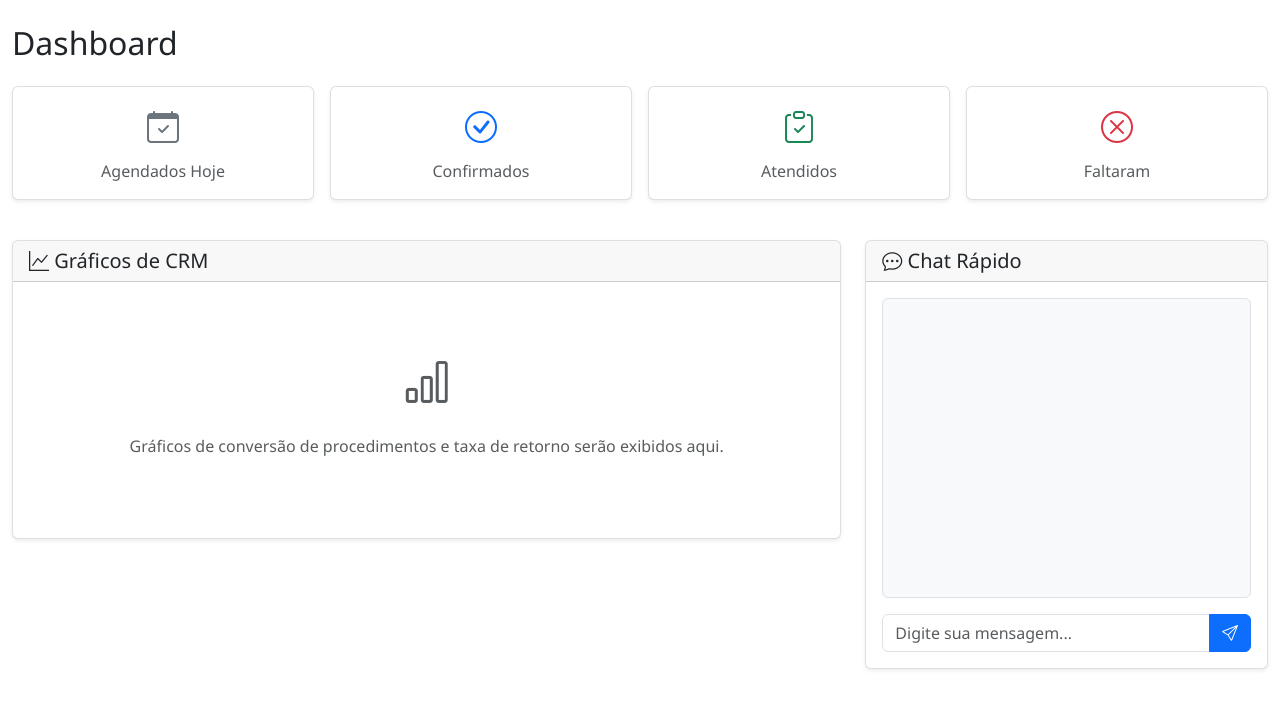
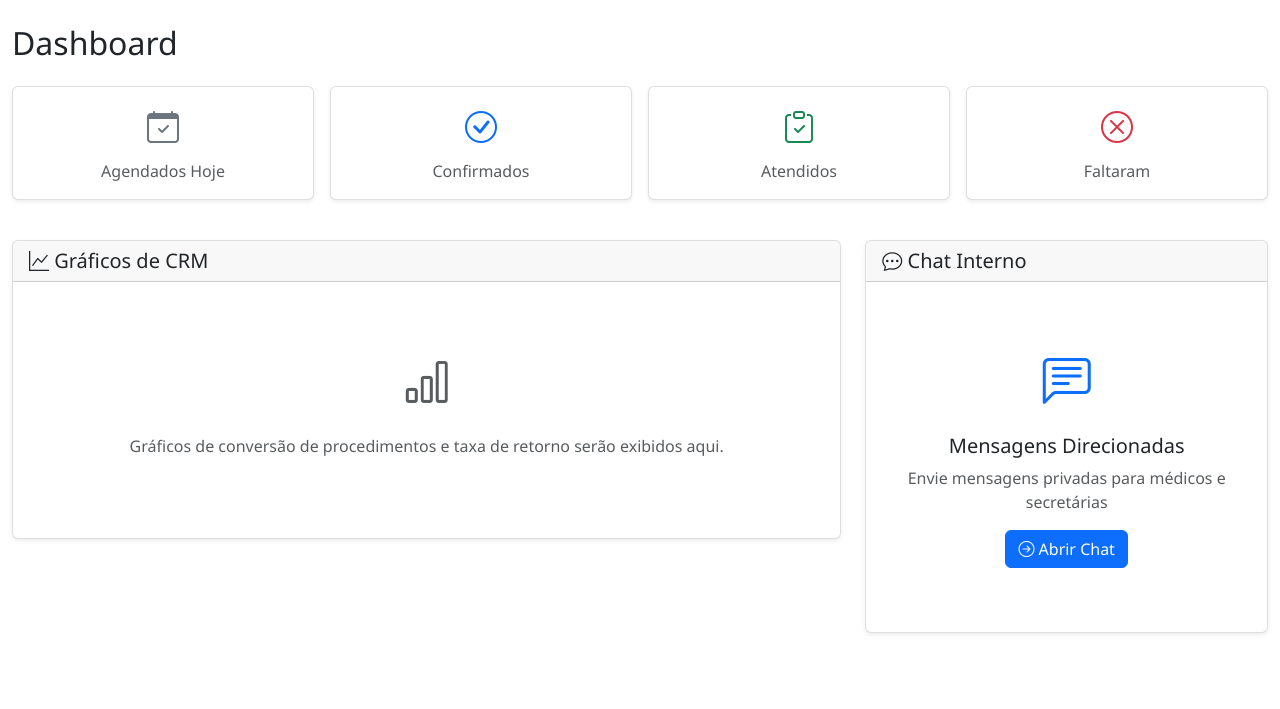
Before and after one commit to tubasile-alt/CRM, a Python web app: template templates/dashboard.html in a window 1280 px wide. Shown: the top 709 px of the page. Run offline with Jinja, Linux system fonts and the light colour scheme; the template is opened without the code that fills it, so the values that code supplies are empty.

Commit message:
Improve internal chat to offer private messaging with read receipts
Replace quick chat with a new internal chat system featuring 1-on-1 directed messaging, read tracking, and unread message badges.

Replit-Commit-Author: Agent
Replit-Commit-Session-Id: 0c2eb410-194c-4705-bab9-17c82239a004
Replit-Commit-Checkpoint-Type: full_checkpoint
Replit-Commit-Event-Id: ad4a4847-f484-4126-abb6-60fbc75c213e
Replit-Commit-Screenshot-Url: https://storage.googleapis.com/screenshot-production-us-central1/73cdb83b-a7f0-4d9a-a8e5-94007ff5783d/0c2eb410-194c-4705-bab9-17c82239a004/dw4FoRK

```diff
--- a/templates/dashboard.html
+++ b/templates/dashboard.html
@@ -65,76 +65,19 @@
     <div class="col-lg-4">
         <div class="card">
             <div class="card-header">
-                <h5 class="mb-0"><i class="bi bi-chat-dots"></i> Chat Rápido</h5>
+                <h5 class="mb-0"><i class="bi bi-chat-dots"></i> Chat Interno</h5>
             </div>
             <div class="card-body">
-                <div id="quickChat" style="height: 300px; overflow-y: auto;" class="mb-3 border rounded p-2 bg-light">
-                </div>
-                <div class="input-group">
-                    <input type="text" id="quickChatInput" class="form-control" placeholder="Digite sua mensagem...">
-                    <button class="btn btn-primary" onclick="sendQuickMessage()">
-                        <i class="bi bi-send"></i>
-                    </button>
+                <div class="text-center py-5">
+                    <i class="bi bi-chat-left-text text-primary" style="font-size: 3rem;"></i>
+                    <h5 class="mt-3">Mensagens Direcionadas</h5>
+                    <p class="text-muted">Envie mensagens privadas para médicos e secretárias</p>
+                    <a href="{{ url_for('chat') }}" class="btn btn-primary">
+                        <i class="bi bi-arrow-right-circle"></i> Abrir Chat
+                    </a>
                 </div>
             </div>
         </div>
     </div>
 </div>
 {% endblock %}
-
-{% block extra_js %}
-<script>
-let lastMessageId = 0;
-
-function loadQuickMessages() {
-    fetch('/api/chat/messages')
-        .then(response => response.json())
-        .then(messages => {
-            const chatDiv = document.getElementById('quickChat');
-            chatDiv.innerHTML = '';
-
-            messages.forEach(msg => {
-                const msgDiv = document.createElement('div');
-                msgDiv.className = 'mb-2';
-                msgDiv.innerHTML = `
-                    <strong>${msg.sender}</strong> <small class="text-muted">${msg.timestamp}</small><br>
-                    ${msg.message}
-                `;
-                chatDiv.appendChild(msgDiv);
-                lastMessageId = Math.max(lastMessageId, msg.id);
-            });
-
-            chatDiv.scrollTop = chatDiv.scrollHeight;
-        });
-}
-
-function sendQuickMessage() {
-    const input = document.getElementById('quickChatInput');
-    const message = input.value.trim();
-
-    if (!message) return;
-
-    fetch('/api/chat/send', {
-        method: 'POST',
-        headers: {
-            'Content-Type': 'application/json'
-        },
-        body: JSON.stringify({ message: message })
-    })
-    .then(response => response.json())
-    .then(() => {
-        input.value = '';
-        loadQuickMessages();
-    });
-}
-
-document.getElementById('quickChatInput').addEventListener('keypress', function(e) {
-    if (e.key === 'Enter') {
-        sendQuickMessage();
-    }
-});
-
-loadQuickMessages();
-setInterval(loadQuickMessages, 5000);
-</script>
-{% endblock %}
```
Also changed, not shown: replit.md (+1 -1 lines).
